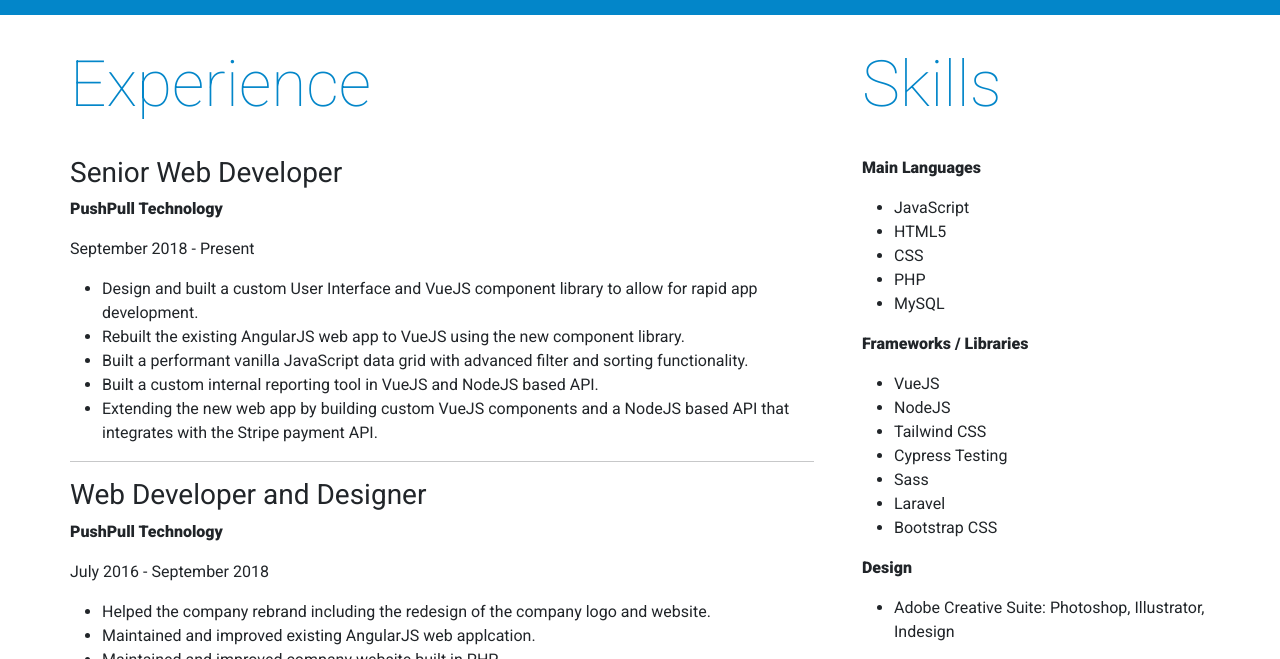
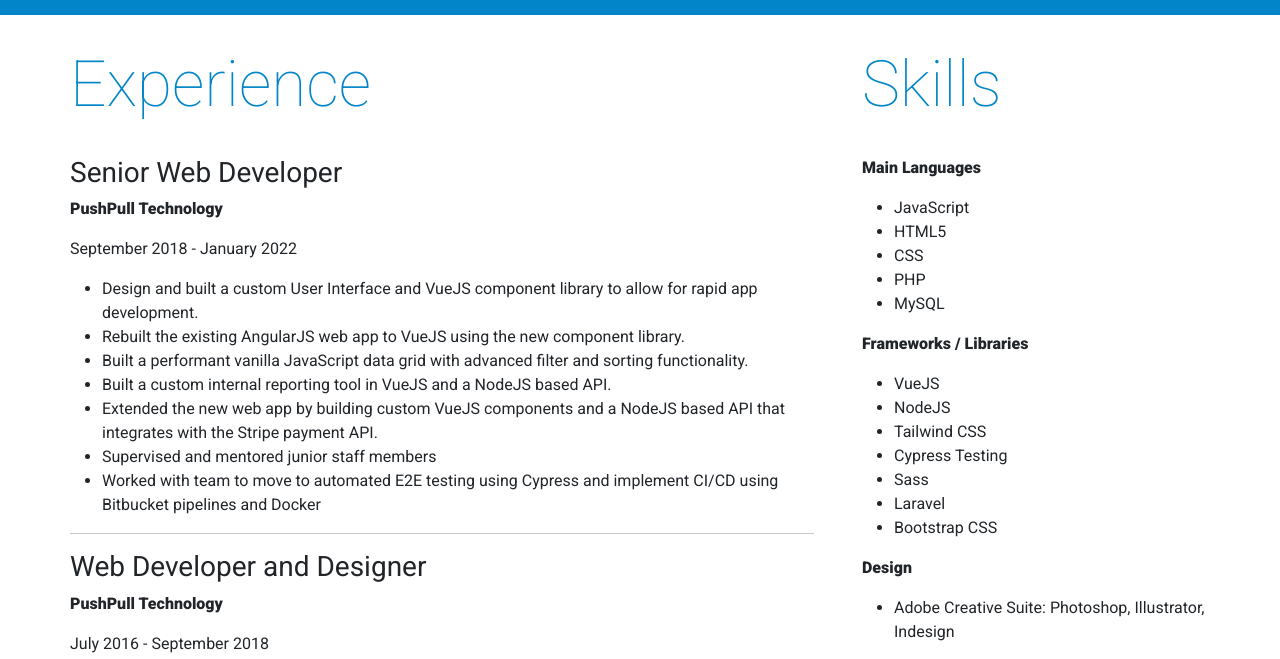
Before and after one commit to kylehengst/kylehengst, a plain HTML site: page index.html in a window 1280 px wide. Shown: the part 657-1316 px from the top of the page. Drawn offline with nearby package versions, Linux system fonts and the light colour scheme.

Commit message:
update experience

```diff
--- a/index.html
+++ b/index.html
@@ -65,7 +65,7 @@
 
                     <h3>Senior Web Developer</h3>
                     <p><strong>PushPull Technology</strong></p>
-                    <p>September 2018 - Present</p>
+                    <p>September 2018 - January 2022</p>
                     <ul>
                         <li>
                             Design and built a custom User Interface and VueJS
@@ -82,12 +82,18 @@
                         </li>
                         <li>
                             Built a custom internal reporting tool in VueJS and
-                            NodeJS based API.
+                            a NodeJS based API.
                         </li>
                         <li>
-                            Extending the new web app by building custom VueJS
+                            Extended the new web app by building custom VueJS
                             components and a NodeJS based API that integrates
                             with the Stripe payment API.
+                        </li>
+                        <li>Supervised and mentored junior staff members</li>
+                        <li>
+                            Worked with team to move to automated E2E testing
+                            using Cypress and implement CI/CD using Bitbucket
+                            pipelines and Docker
                         </li>
                     </ul>
                     <hr />
```
